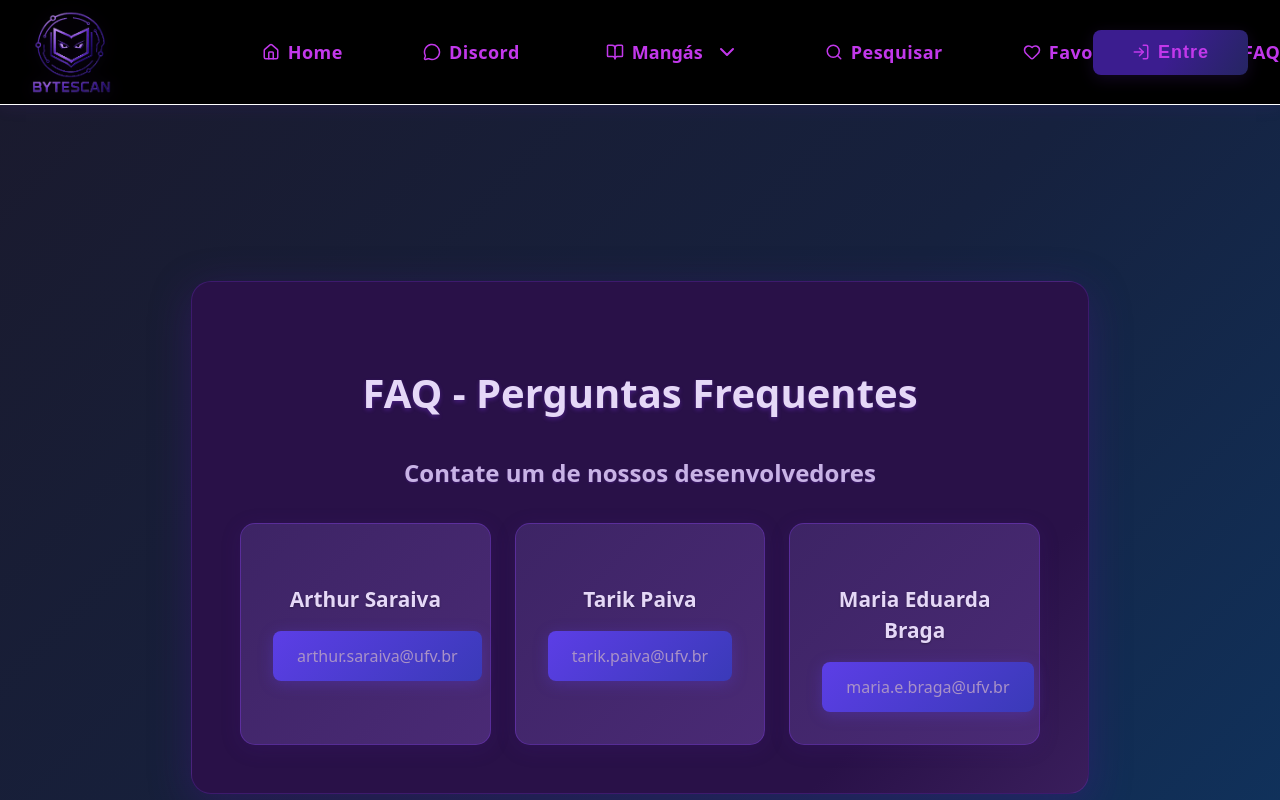
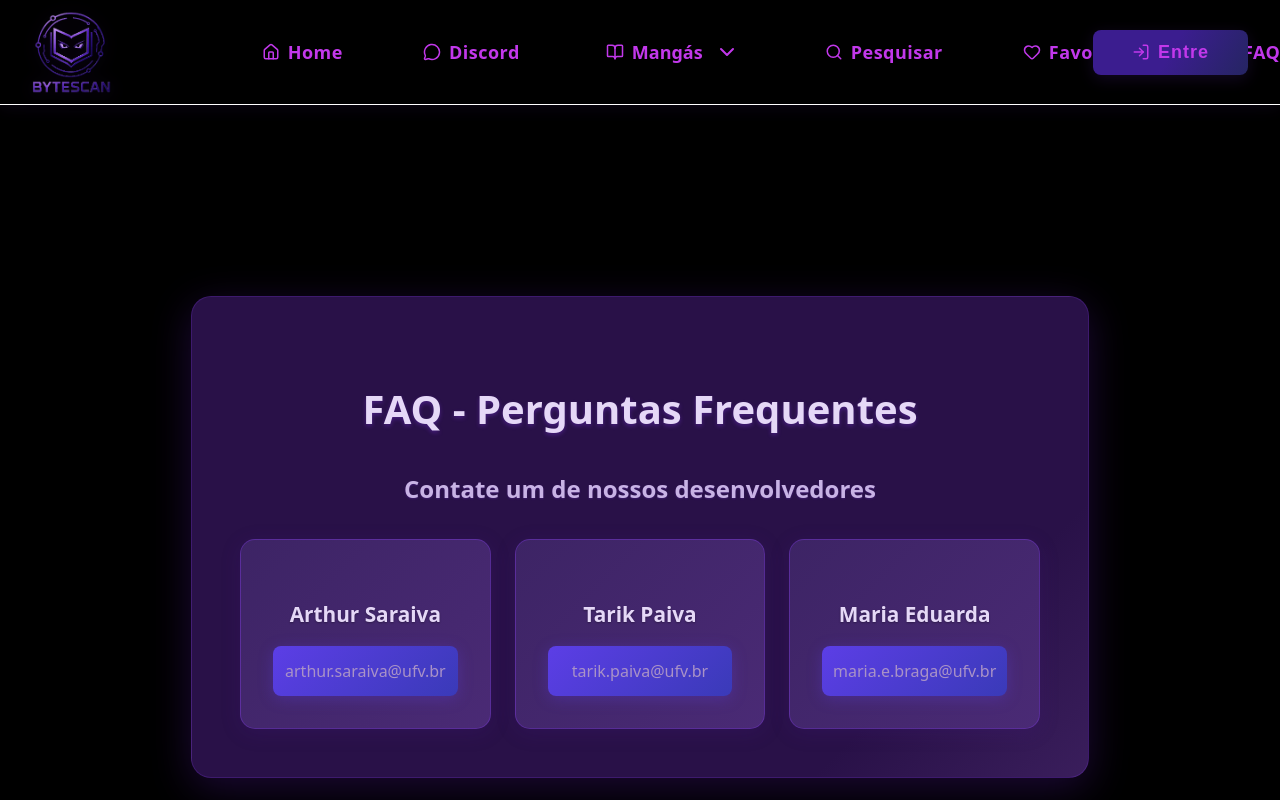
Before and after one commit to Duds04/ByteScan_Projeto-Web, a React (Vite) app in the folder FrontEnd/: page /faq in a window 1280 px wide. Shown: the top 800 px of the page. Built offline with nearby package versions, Linux system fonts and the light colour scheme.

Commit message:
fix: faq page

```diff
--- a/FrontEnd/src/components/Faq/index.jsx
+++ b/FrontEnd/src/components/Faq/index.jsx
@@ -4,7 +4,7 @@ function Faq() {
   const developers = [
     { name: "Arthur Saraiva", email: "arthur.saraiva@ufv.br" },
     { name: "Tarik Paiva", email: "tarik.paiva@ufv.br" },
-    { name: "Maria Eduarda Braga", email: "maria.e.braga@ufv.br" }
+    { name: "Maria Eduarda", email: "maria.e.braga@ufv.br" }
   ];
 
   return (
--- a/FrontEnd/src/styles/Faq.css
+++ b/FrontEnd/src/styles/Faq.css
@@ -4,7 +4,6 @@
   align-items: center;
   justify-content: center;
   padding: 2rem;
-  background: linear-gradient(135deg, #1a1a2e 0%, #16213e 50%, #0f3460 100%);
 }
 
 .faq-content {
@@ -46,6 +45,8 @@
 }
 
 .developer-card {
+  display: flex;
+  flex-direction: column;
   background: linear-gradient(135deg, #3d2465 0%, #4a2a75 100%);
   border-radius: 15px;
   padding: 2rem;
@@ -74,7 +75,7 @@
   text-decoration: none;
   font-size: 1rem;
   font-weight: 500;
-  padding: 0.8rem 1.5rem;
+  padding: 13px 10px;
   background: linear-gradient(135deg, #5c3ee6 0%, #3a3ab8 100%);
   border-radius: 8px;
   display: inline-block;
```
